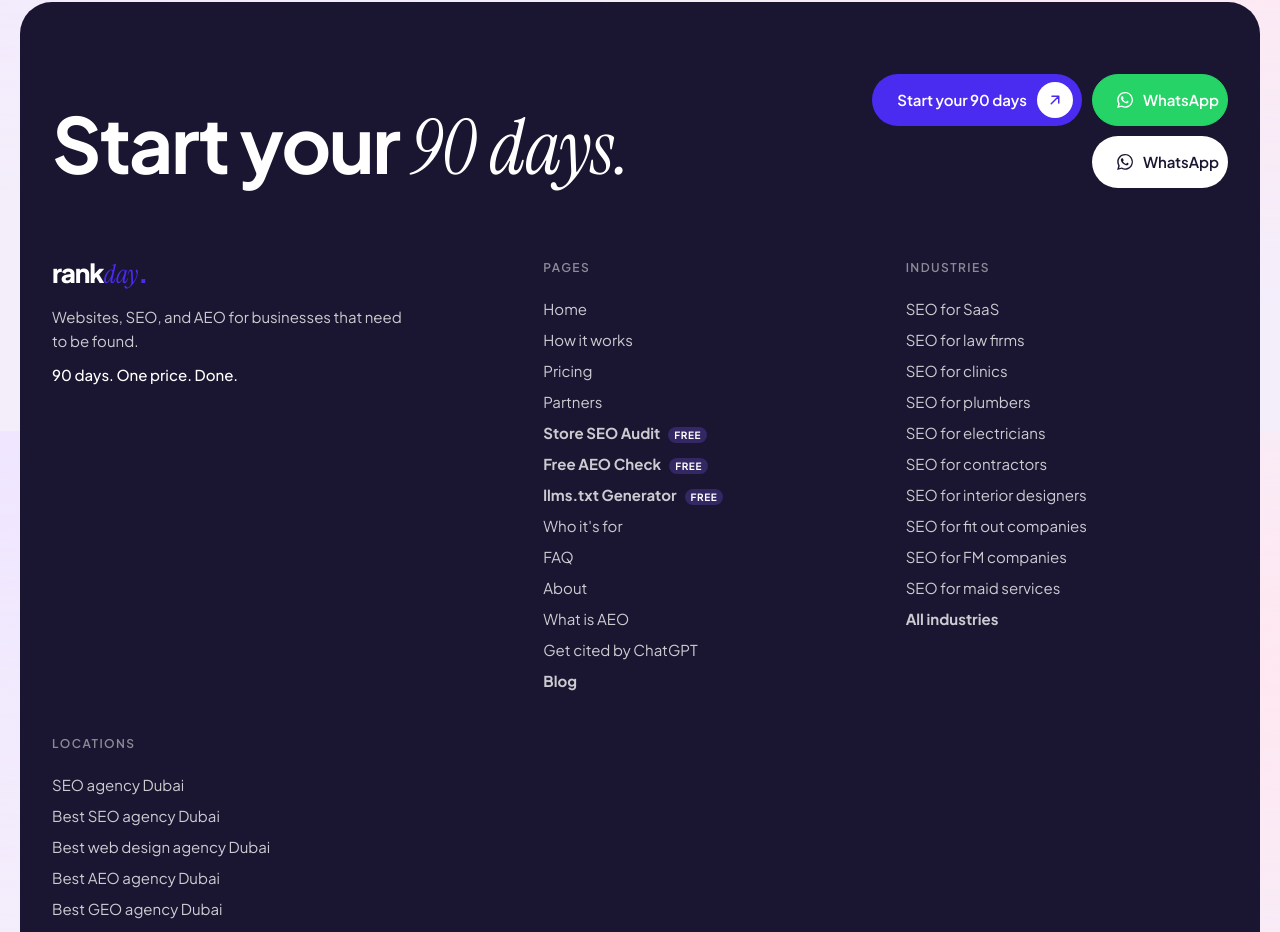
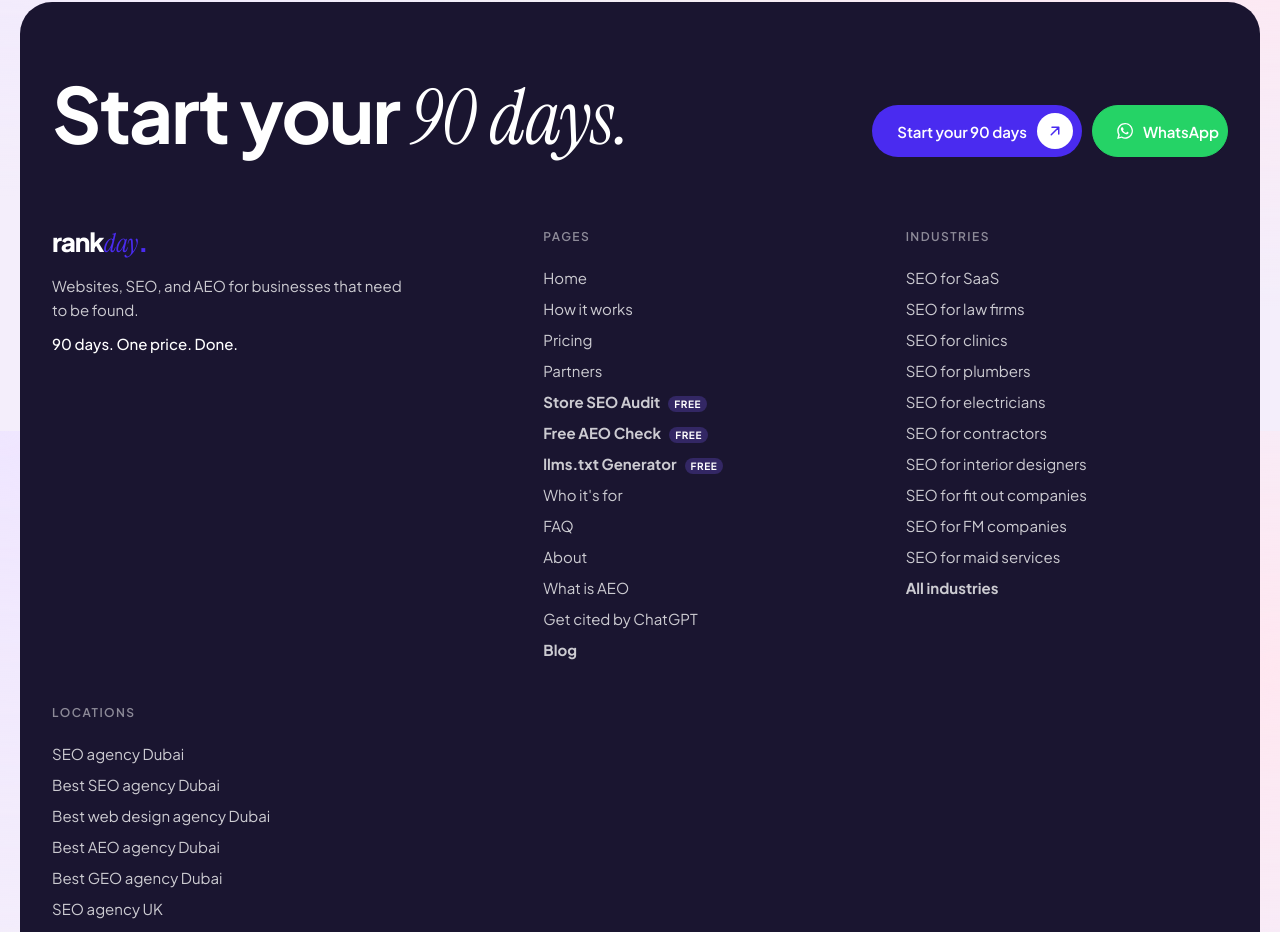
Before and after one commit to ijas47/rankday, a Next.js app: page / in a window 1280 px wide. Shown: the part 5169-6101 px from the top of the page. Built offline with nearby package versions, Linux system fonts and the light colour scheme.

Commit message:
Remove duplicate footer WhatsApp button

```diff
--- a/components/footer.tsx
+++ b/components/footer.tsx
@@ -30,9 +30,6 @@
               </span>
             </a>
             <a href="https://wa.me/971565981209" target="_blank" rel="noopener noreferrer" className="btn btn-whatsapp">
-              <Icon.WhatsApp /> WhatsApp
-            </a>
-            <a className="btn btn-light" href="https://wa.me/971565981209" target="_blank" rel="noopener noreferrer">
               <Icon.WhatsApp /> WhatsApp
             </a>
           </div>
```
